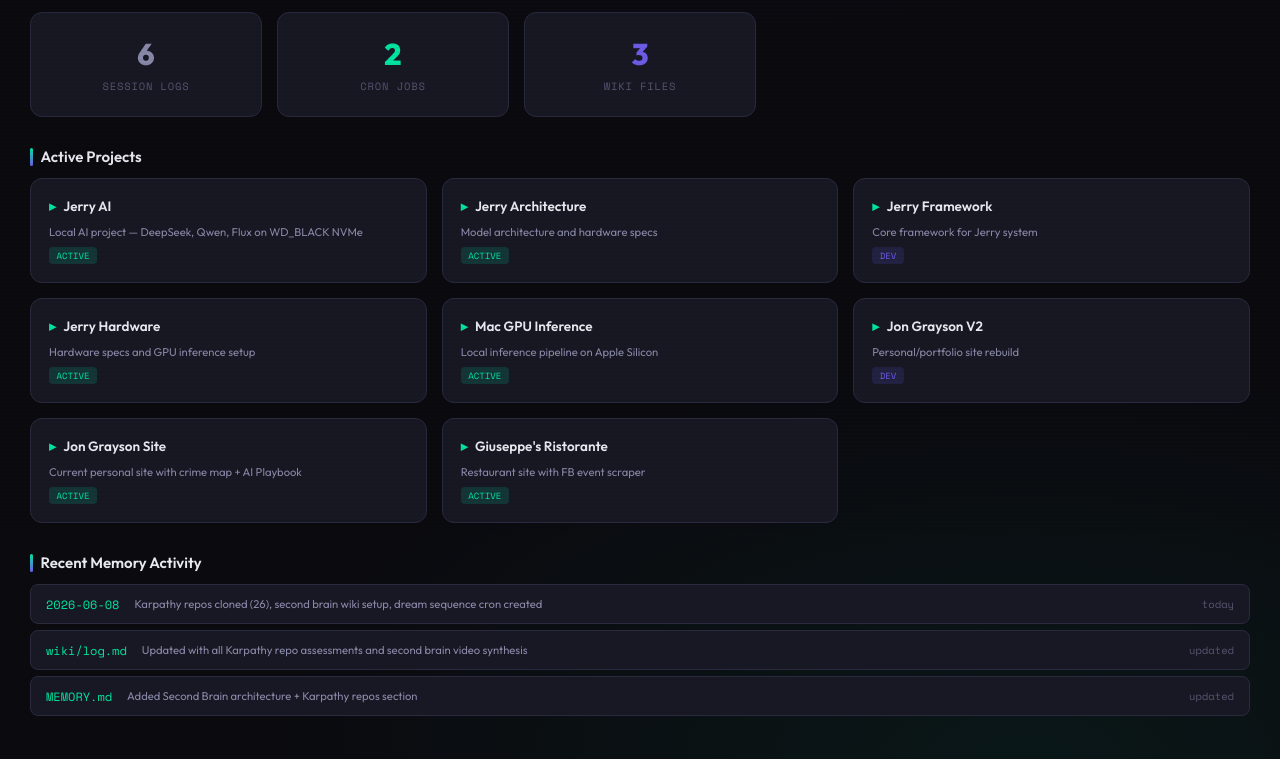
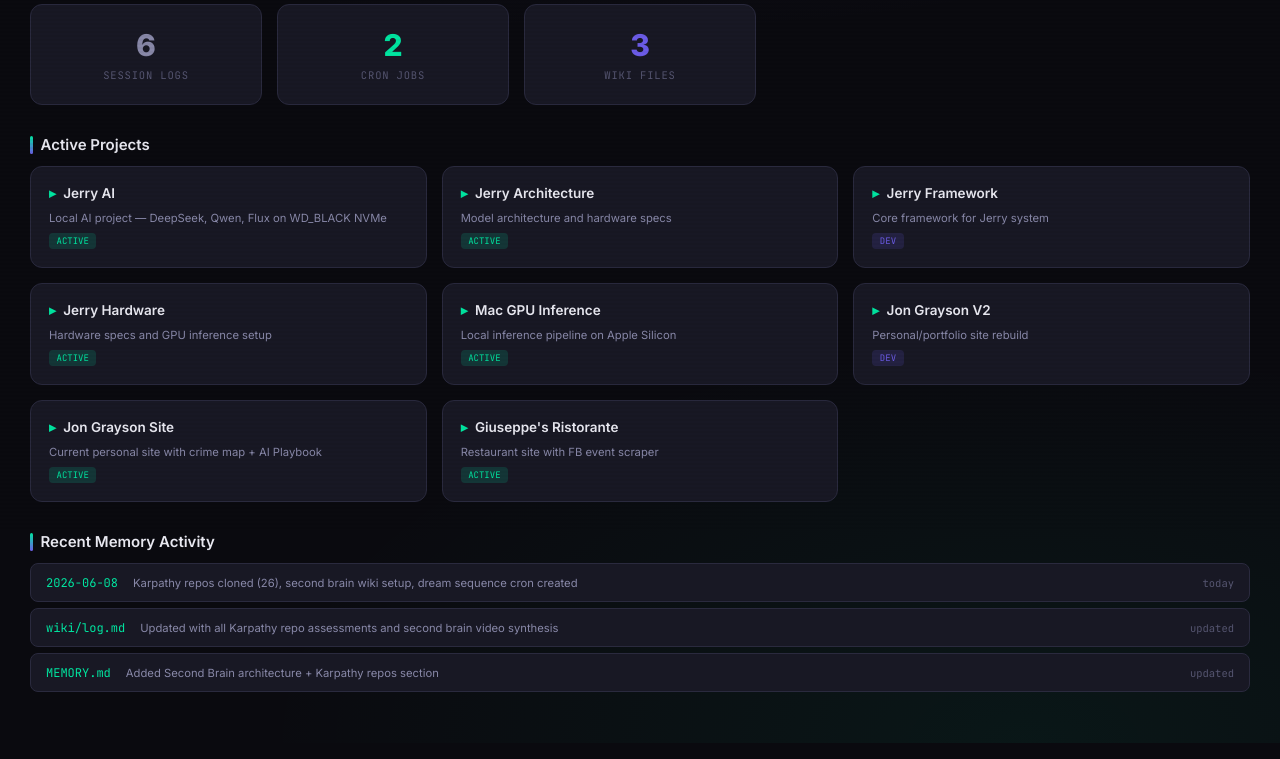
Before and after one commit to jgray4567/jongrayson, a website: page coms/index.html in a window 1280 px wide. Shown: the part 269-1028 px from the top of the page. Drawn offline with nearby package versions, Linux system fonts and the light colour scheme.

Commit message:
Switch font to Inter + JetBrains Mono

```diff
--- a/coms/index.html
+++ b/coms/index.html
@@ -5,7 +5,7 @@
 <meta name="viewport" content="width=device-width, initial-scale=1.0">
 <title>JerryKnows Command Center</title>
 <link rel="preconnect" href="https://fonts.googleapis.com">
-<link href="https://fonts.googleapis.com/css2?family=Space+Mono:wght@400;700&family=Outfit:wght@200;400;600;800&display=swap" rel="stylesheet">
+<link href="https://fonts.googleapis.com/css2?family=Inter:wght@300;400;500;600;700;800&family=JetBrains+Mono:wght@400;700&display=swap" rel="stylesheet">
 <style>
 *,*::before,*::after{box-sizing:border-box;margin:0;padding:0}
 :root{
@@ -14,7 +14,7 @@
   --text:#e8e8f0;--text-dim:#8888a8;--text-muted:#555570;
   --accent:#00e5a0;--accent2:#6c5ce7;--accent3:#fd79a8;
   --danger:#ff6b6b;--warn:#ffd93d;
-  --font-display:'Outfit',sans-serif;--font-mono:'Space Mono',monospace;
+  --font-display:'Inter',sans-serif;--font-mono:'JetBrains Mono',monospace;
   --radius:12px;--radius-sm:8px;
 }
 html{font-size:15px;scroll-behavior:smooth}
```
